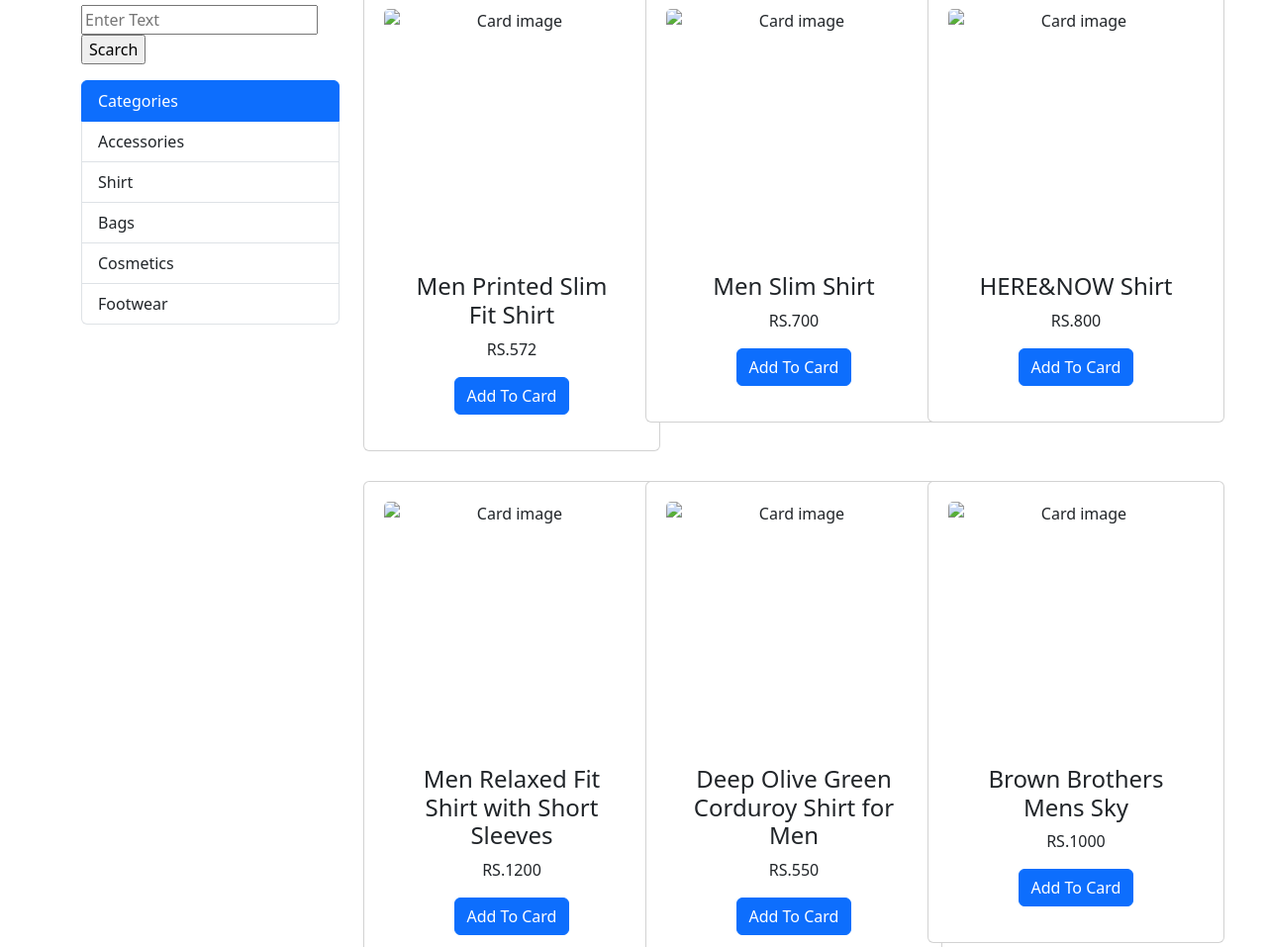
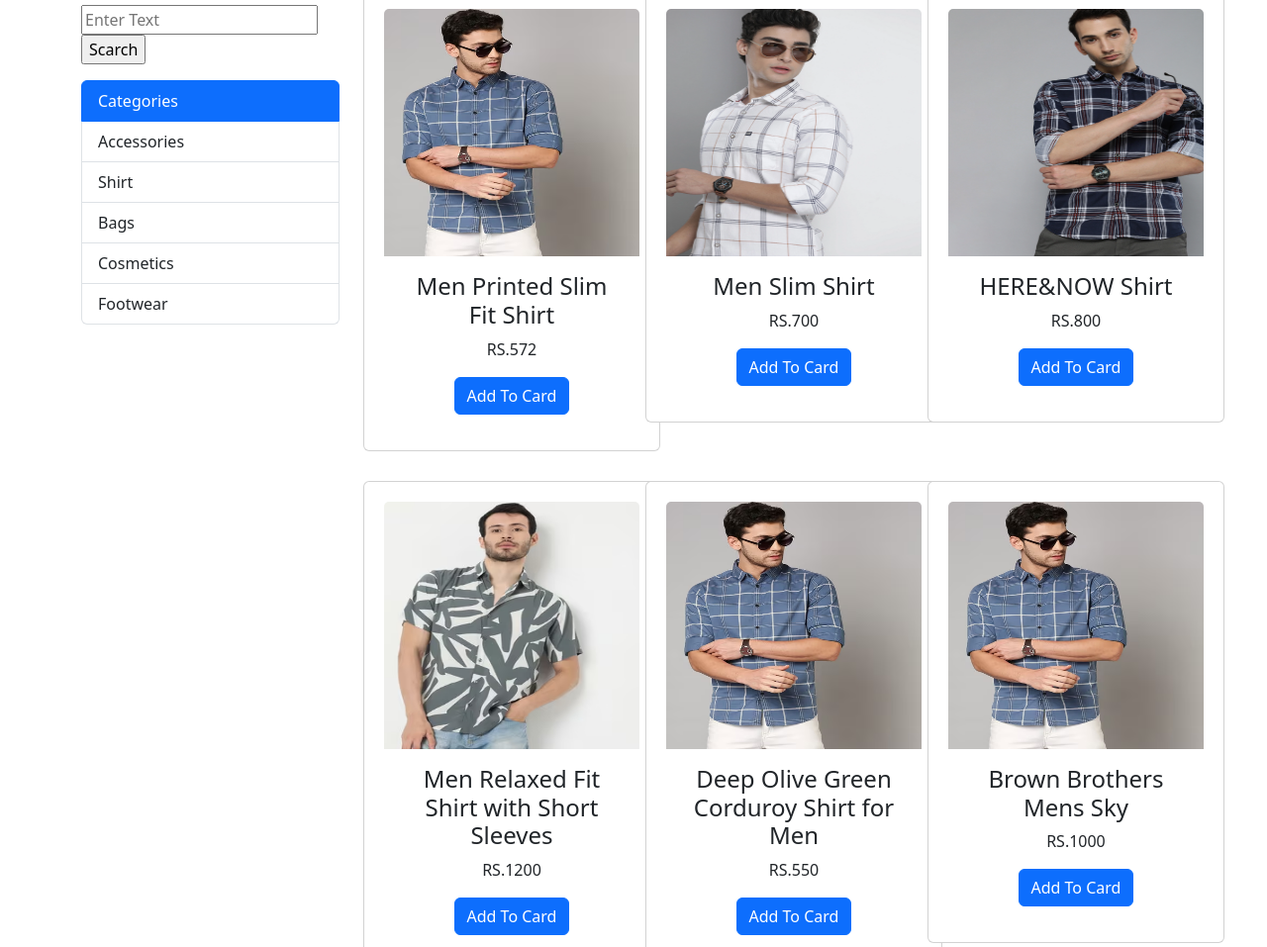
Before and after one commit to subhankarguchhait/Fashion_Mart, a plain HTML site: page index.html in a window 1280 px wide. Shown: the part 498-1455 px from the top of the page at 99% size. Drawn offline with nearby package versions, Linux system fonts and the light colour scheme; files that its build step writes are made by us from their sources; files whose address does not match are found by name.

Commit message:
Update index.html

```diff
--- a/index.html
+++ b/index.html
@@ -6,7 +6,7 @@
     <meta name="viewport" content="width=device-width, initial-scale=1.0">
     <title>Fshion_Mart</title>
 
-    <link rel="stylesheet" href="/HOME-TASK-1/style.css">
+    <link rel="stylesheet" href="/Fashion_Mart/HOME-TASK-1/style.css">
     <!-- Latest compiled and minified CSS -->
     <link href="https://cdn.jsdelivr.net/npm/bootstrap@5.3.2/dist/css/bootstrap.min.css" rel="stylesheet">
 
@@ -83,7 +83,7 @@
                 <div class="row">
                     <div class="col-md-4">
                         <div class="card" style="width:300px"  >
-                            <img class="card-img-top" src="/Fashion_Mart/HOME-TASK-1/IMAGES/product-1.avif" alt="Card image">
+                            <img class="card-img-top" src="/Fashion_Mart/IMAGES/product-1.avif" alt="Card image">
                             <div class="card-body">
                                 <h4 class="card-title">Men Printed Slim Fit Shirt</h4>
                                 <p class="card-text">RS.572</p>
@@ -93,7 +93,7 @@
                     </div>
                     <div class="col-md-4">
                         <div class="card" style="width:300px"  >
-                            <img class="card-img-top" src="/Fashion_Mart/HOME-TASK-1/IMAGES/product-2.webp" alt="Card image">
+                            <img class="card-img-top" src="/Fashion_Mart/IMAGES/product-2.webp" alt="Card image">
                             <div class="card-body">
                                 <h4 class="card-title">Men Slim Shirt</h4>
                                 <p class="card-text">RS.700</p>
@@ -103,7 +103,7 @@
                     </div>
                     <div class="col-md-4">
                         <div class="card" style="width:300px"  >
-                            <img class="card-img-top" src="/Fashion_Mart/HOME-TASK-1/IMAGES/product-3.webp" alt="Card image">
+                            <img class="card-img-top" src="/Fashion_Mart/IMAGES/product-3.webp" alt="Card image">
                             <div class="card-body">
                                 <h4 class="card-title">HERE&NOW Shirt</h4>
                                 <p class="card-text">RS.800</p>
@@ -113,7 +113,7 @@
                     </div>
                     <div class="col-md-4">
                         <div class="card" style="width:300px"  >
-                            <img class="card-img-top" src="/Fashion_Mart/HOME-TASK-1/IMAGES/product-4.avif" alt="Card image">
+                            <img class="card-img-top" src="/Fashion_Mart/IMAGES/product-4.avif" alt="Card image">
                             <div class="card-body">
                                 <h4 class="card-title">Men Relaxed Fit Shirt with Short Sleeves</h4>
                                 <p class="card-text">RS.1200</p>
@@ -123,7 +123,7 @@
                     </div>
                     <div class="col-md-4">
                         <div class="card" style="width:300px"  >
-                            <img class="card-img-top" src="/Fashion_Mart/HOME-TASK-1/IMAGES/product-1.avif" alt="Card image">
+                            <img class="card-img-top" src="/Fashion_Mart/IMAGES/product-1.avif" alt="Card image">
                             <div class="card-body">
                                 <h4 class="card-title">Deep Olive Green Corduroy Shirt for Men</h4>
                                 <p class="card-text">RS.550</p>
@@ -133,7 +133,7 @@
                     </div>
                     <div class="col-md-4">
                         <div class="card" style="width:300px"  >
-                            <img class="card-img-top" src="/Fashion_Mart/HOME-TASK-1/IMAGES/product-1.avif" alt="Card image">
+                            <img class="card-img-top" src="/Fashion_Mart/IMAGES/product-1.avif" alt="Card image">
                             <div class="card-body">
                                 <h4 class="card-title">Brown Brothers Mens Sky</h4>
                                 <p class="card-text">RS.1000</p>
```
